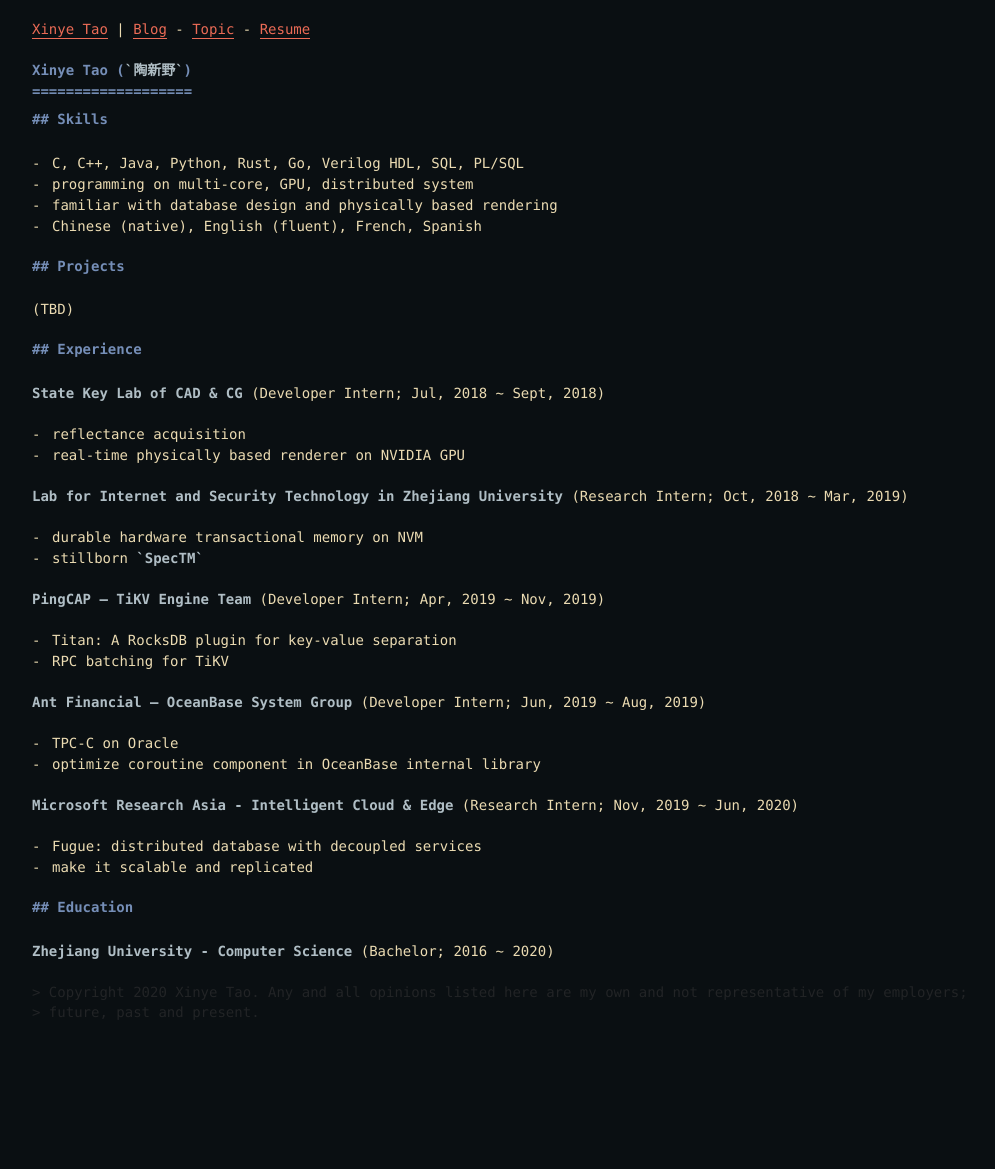
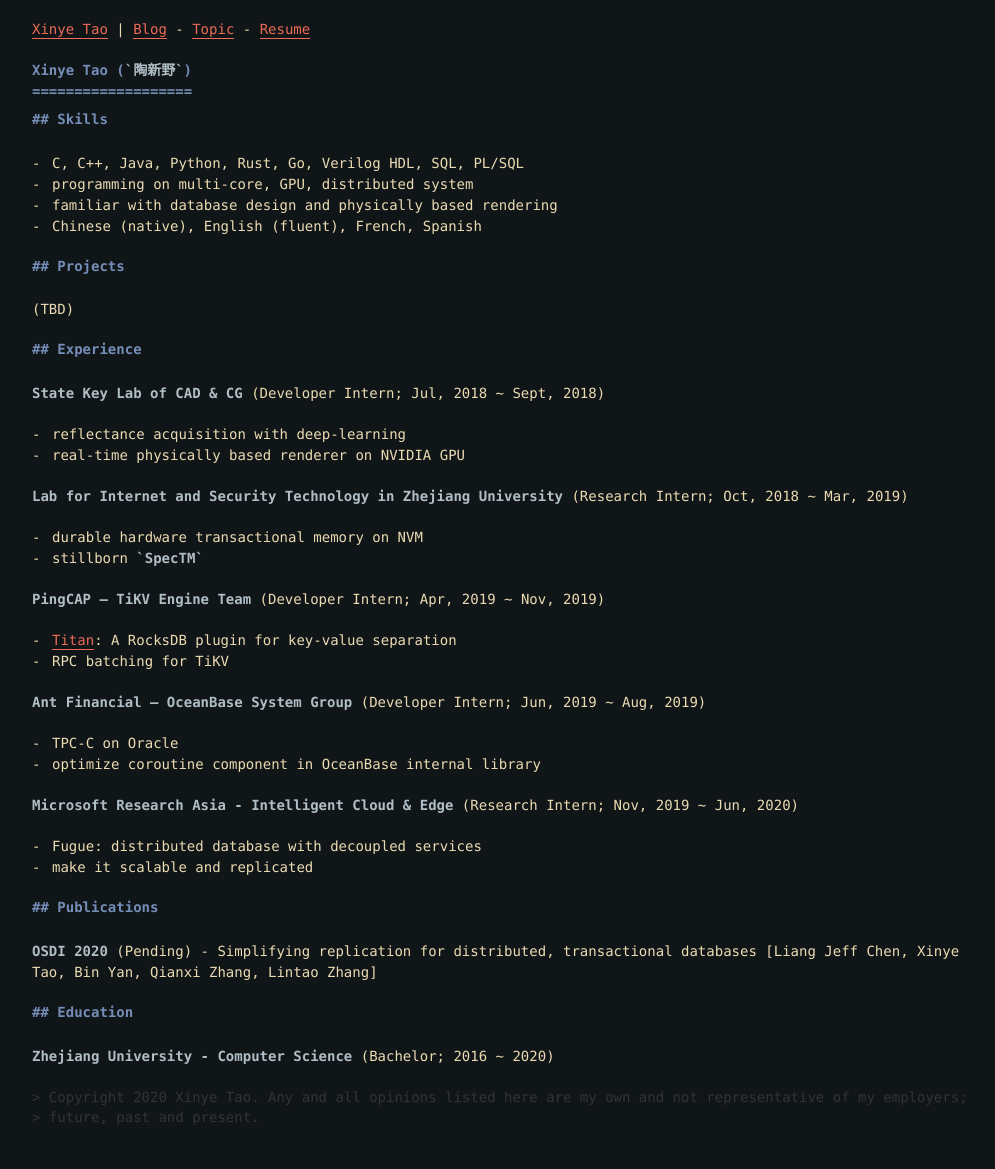
Before and after one commit to tabokie/tabokie.github.io, a Jekyll site: the page built from resume.md, in a window 1280 px wide. Shown: the whole page, without its empty margins (132-1127 px from the left). Built offline with Jekyll 4.4.1, drawn with Linux system fonts in a browser that asks for light colours; before the commit the page ends 1064 px from its top, so only the background shows below that.

Commit message:
minor fix
Signed-off-by: tabokie <xy.tao@outlook.com>

```diff
--- a/assets/css/hack.css
+++ b/assets/css/hack.css
@@ -7,8 +7,8 @@
   /*#ff2e88 pink*/
   /*#cb1104 thick red*/
   /*#eb6b56 pale red*/
-  --camouflage-color: #222426;
-  --background-color: #0a0f12;
+  --camouflage-color: #323436;
+  --background-color: #101518;
   /*#101518 #0a0f12 blue*/
   /*#282828 gray*/
   --emphsis-color: #758eb7;
@@ -16,7 +16,8 @@
   /*#758eb7 light blue*/
   --emphsis-link-color: #b0bec5;
   /*6f5f90*/
-  --selection-color: #eb6b56;
+  /* cb1104 + 101518 / 2*/
+  --selection-color: #6D130E;
   --font-family: Menlo, Monaco, Lucida Console, Liberation Mono, DejaVu Sans Mono,
     Bitstream Vera Sans Mono, 'ChsFont';
   --global-transition: all 0.5s ease-in-out;
--- a/resume.md
+++ b/resume.md
@@ -20,7 +20,7 @@ override_title: true
 ## Experience
 
 **State Key Lab of CAD & CG** (Developer Intern; Jul, 2018 ~ Sept, 2018)
-  - reflectance acquisition
+  - reflectance acquisition with deep-learning
   - real-time physically based renderer on NVIDIA GPU
 
 **Lab for Internet and Security Technology in Zhejiang University** (Research Intern; Oct, 2018 ~ Mar, 2019)
@@ -39,6 +39,10 @@ override_title: true
   - Fugue: distributed database with decoupled services
   - make it scalable and replicated
 
+## Publications
+
+**OSDI 2020** (Pending) - Simplifying replication for distributed, transactional databases [Liang Jeff Chen, Xinye Tao, Bin Yan, Qianxi Zhang, Lintao Zhang]
+
 ## Education
 
 **Zhejiang University - Computer Science** (Bachelor; 2016 ~ 2020)
```
Also changed, not shown: other parts of resume.md (+1 -1 lines), _posts/2020-5-29-my-dreams-2020-1.md (+7 -3 lines).
